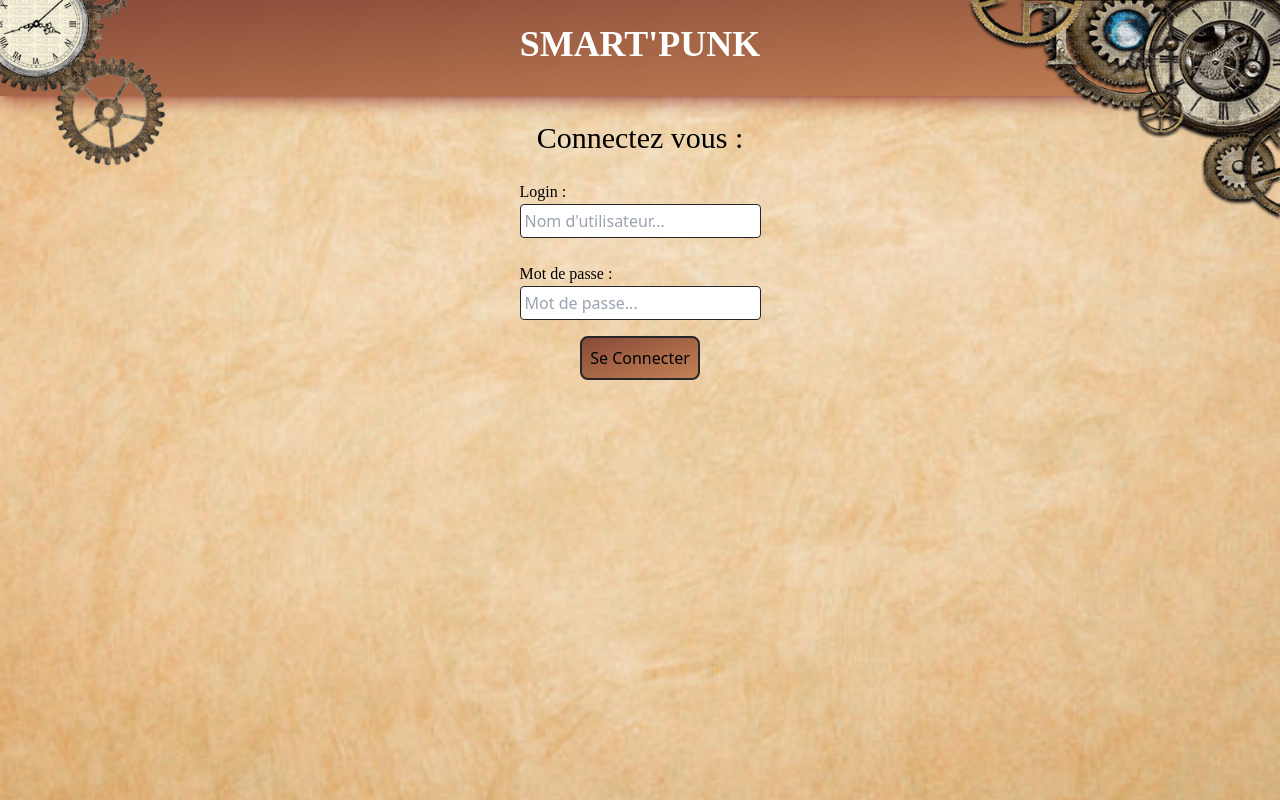
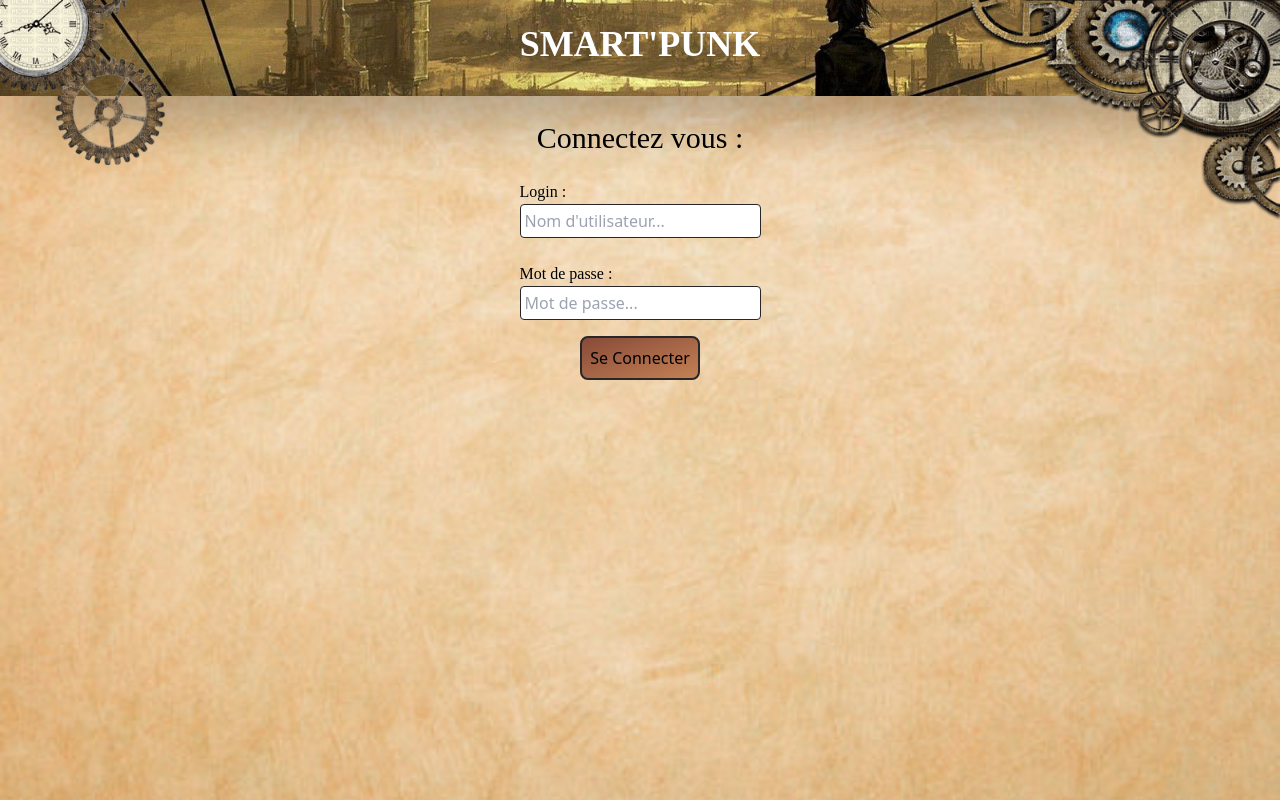
Before and after one commit to KevinNizet/hackathon2, a React (Vite) app in the folder frontend/: page /login in a window 1280 px wide. Built offline with nearby package versions, Linux system fonts and the light colour scheme; a web font is replaced by a local one.

Commit message:
Modify NavBar

```diff
--- a/frontend/src/components/NavBar.jsx
+++ b/frontend/src/components/NavBar.jsx
@@ -4,7 +4,7 @@ import rightGear from "../assets/engrenage2.png";
 
 function NavBar() {
   return (
-    <div className=" w-screen bg-gradient-to-br from-[#884A39] to-[#C38154] h-24 text-center shadow-lg shadow-red-900/50">
+    <div className=" w-screen bg-banderole bg-no-repeat bg-cover bg-center h-24 text-center shadow-[0_35px_60px_-15px_rgba(0,0,0,0.3)]">
       <img src={leftGear} alt="" className="absolute -top-32 -left-36 w-80" />
       <h1 className="font-titles font-bold text-white text-4xl pt-6">
         SMART'PUNK
--- a/frontend/src/router/Router.jsx
+++ b/frontend/src/router/Router.jsx
@@ -1,14 +1,16 @@
 import { Routes, Route } from "react-router-dom";
 import Connexion from "../pages/Connexion";
 import Estimation from "../pages/Estimation";
+import Inscription from "../pages/Inscription";
 import Home from "../pages/Home";
 
 function Router() {
   return (
     <Routes>
+      <Route path="/" element={<Home />} />
       <Route path="/login" element={<Connexion />} />
-      <Route path="/home" element={<Home />} />
       <Route path="/estimation" element={<Estimation />} />
+      <Route path="/inscription" element={<Inscription />} />
     </Routes>
   );
 }
--- a/frontend/tailwind.config.js
+++ b/frontend/tailwind.config.js
@@ -9,6 +9,7 @@ module.exports = {
       },
       backgroundImage: {
         wallpaper: "url(./src/assets/backgroundpaper2.jpg)",
+        banderole: "url(./src/assets/banderolenavbar.jpg)",
       },
     },
   },
```
Also changed, not shown: frontend/src/assets/banderolenavbar.jpg (added), frontend/src/assets/steampunk-city.jpg (added).
